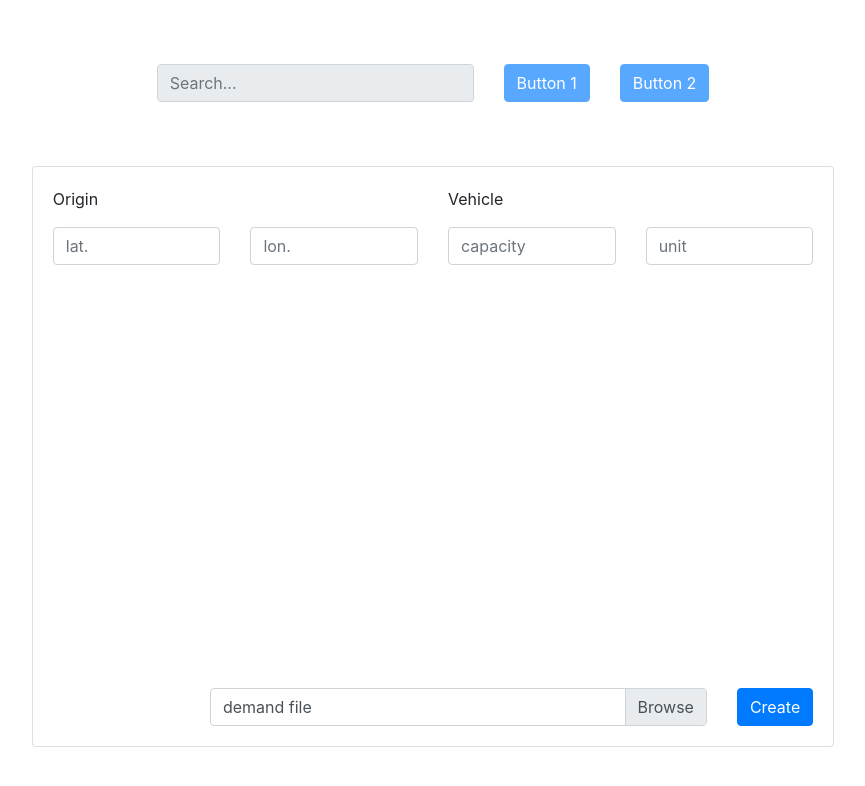
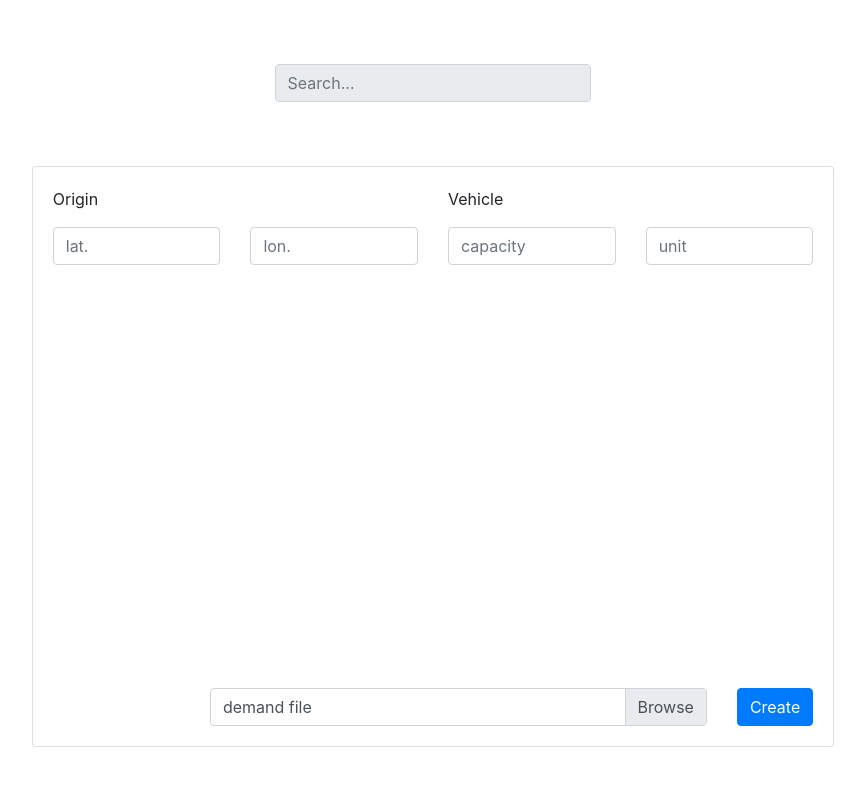
Before and after one commit to andromia/cvrp-client, a Next.js app: page /setup/vrp in a window 1280 px wide. Shown: the top 786 px of the page, without its empty margins (207-1072 px from the left). Built offline with nearby package versions, Linux system fonts and the light colour scheme; no server answers.

Commit message:
removed buttons from setup search bar

```diff
--- a/components/setup/Search.tsx
+++ b/components/setup/Search.tsx
@@ -12,16 +12,6 @@ const Search = () => {
             <Col lg="5">
                 <FormControl className="d-inline-flex" placeholder="Search..." aria-label="Search..." disabled/>
             </Col>
-            <Col lg="auto">
-                <Button className="d-inline-flex" variant="primary" disabled>
-                    Button 1
-                </Button>
-            </Col>
-            <Col lg="auto">
-                <Button className="d-inline-flex" variant="primary" disabled>
-                    Button 2
-                </Button>
-            </Col>
         </Row>
     );
 };
```
